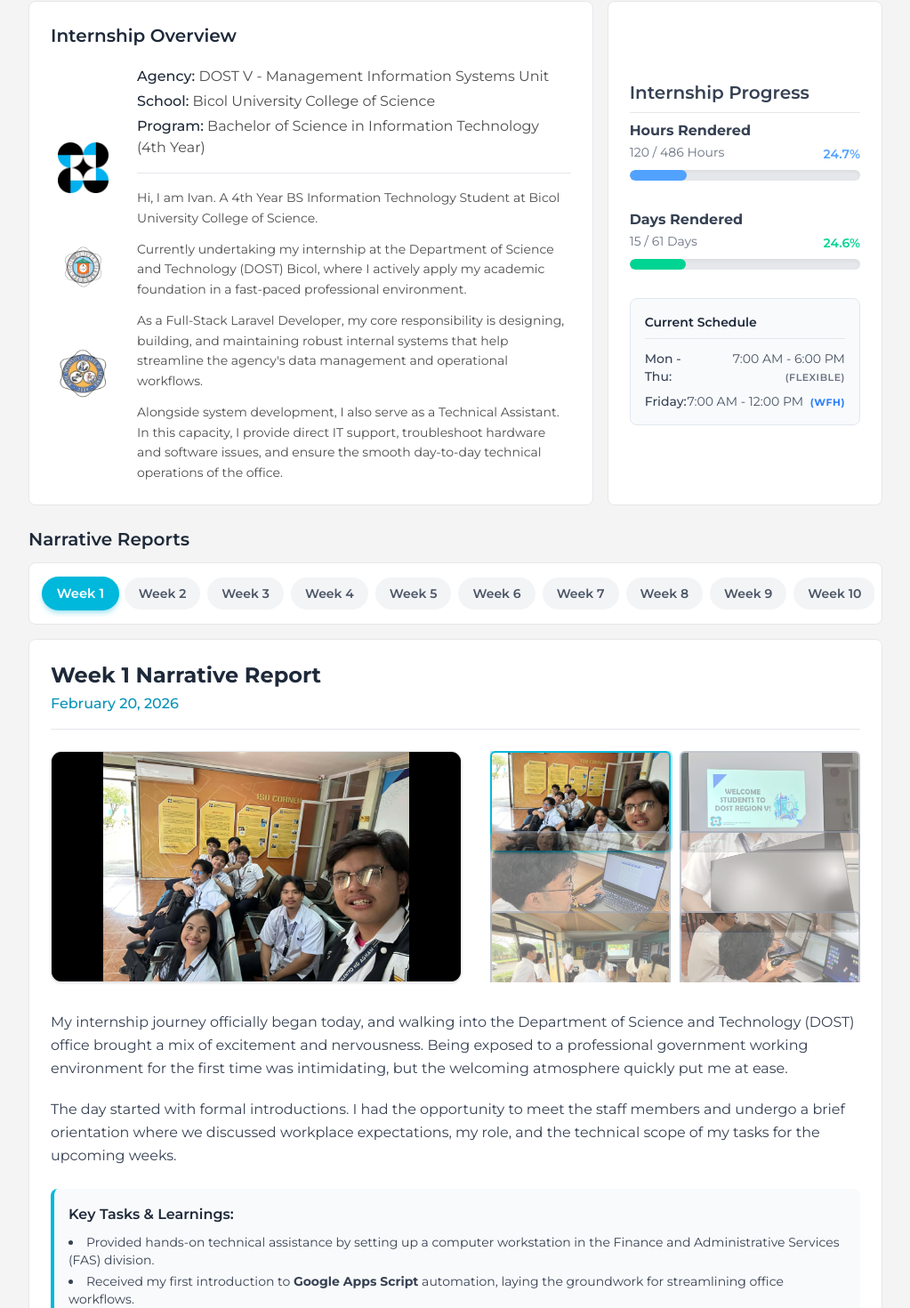
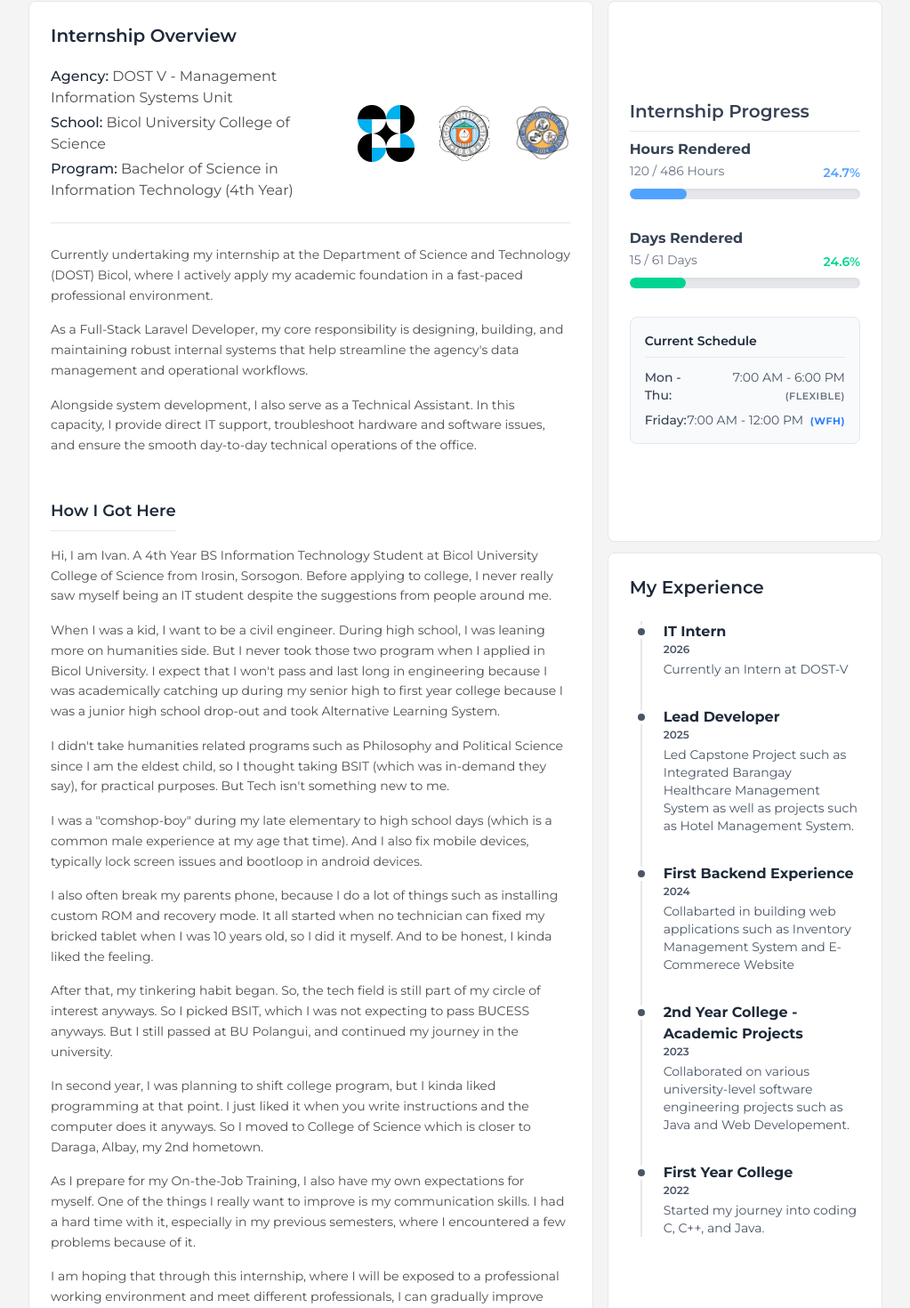
Before and after one commit to ybunnn-dev/ybunnn-blog, a Next.js app: page / in a window 1280 px wide. Shown: the part 497-1967 px from the top of the page at 89% size, without its empty margins (128-1151 px from the left). Built offline with nearby package versions, Linux system fonts and the light colour scheme.

Commit message:
added experience

```diff
--- a/app/page.tsx
+++ b/app/page.tsx
@@ -63,6 +63,11 @@
 const LazyInternshipProgress = dynamic(() => import("./sections/progress"), {
   ssr: false,
   loading: () => <SkeletonCard className="w-full h-full" />
+});
+
+const LazyExperience = dynamic(() => import("./sections/experience"), {
+  ssr: false,
+  loading:() => <SkeletonCard className="w-full h-full" />
 });
 
 export default function Home() {
@@ -175,8 +180,13 @@
           </div>
 
           {/* RIGHT COLUMN */}
-          <div className="col-span-1 lg:col-span-2">
-             <LazyInternshipProgress />
+          <div className="col-span-1 lg:col-span-2 grid grid-rows-5 gap-3">
+            <div className="row-span-2">
+              <LazyInternshipProgress />
+            </div>
+            <div className="row-span-3">
+              <LazyExperience />
+            </div>
           </div>
         </div>
 
--- /dev/null
+++ b/app/sections/experience.tsx
@@ -0,0 +1,29 @@
+export default function Experience() {
+  const timeline = [
+    { year: "2026", title: "IT Intern", desc: "Currently an Intern at DOST-V" },
+    { year: "2025", title: "Lead Developer", desc: "Led Capstone Project such as Integrated Barangay Healthcare Management System as well as projects such as Hotel Management System." },
+    { year: "2024", title: "First Backend Experience", desc: "Collabarted in building web applications such as Inventory Management System and E-Commerece Website" },
+    { year: "2023", title: "2nd Year College - Academic Projects", desc: "Collaborated on various university-level software engineering projects such as Java and Web Developement." },
+    { year: "2022", title: "First Year College", desc: "Started my journey into coding C, C++, and Java." },
+  ];
+
+  return (
+    <div className="bg-white dark:bg-[#1E293B] rounded-lg p-6 border border-gray-200 dark:border-gray-700 h-full transition-colors duration-300">
+      <h2 className="font-semibold text-xl mb-6 text-gray-800 dark:text-white">My Experience</h2>
+
+      {/* Timeline Container */}
+      <div className="relative border-l-2 border-gray-200 dark:border-gray-600 ml-3">
+        {timeline.map((item, index) => (
+          <div key={index} className="mb-8 pl-6 relative">
+            {/* Timeline Dot */}
+            <span className="absolute -left-[9px] top-1 w-4 h-4 rounded-full bg-gray-600 dark:bg-blue-600 border-4 border-white dark:border-[#1E293B]"></span>
+
+            <h3 className="font-bold text-gray-800 dark:text-white text-md">{item.title}</h3>
+            <span className="text-xs font-semibold text-gray-600 dark:text-blue-600 mb-1 block">{item.year}</span>
+            <p className="text-sm text-gray-600 dark:text-gray-400 mt-1">{item.desc}</p>
+          </div>
+        ))}
+      </div>
+    </div>
+  );
+}
--- a/app/sections/overview.tsx
+++ b/app/sections/overview.tsx
@@ -4,30 +4,29 @@
 
       <h2 className="font-semibold text-xl mb-5 text-gray-800 dark:text-white">Internship Overview</h2>
 
-      <div className="flex flex-col md:flex-row gap-6">
+      <div className="w-full">
 
-        {/* Left Side: Three Images Column */}
-        <div className="w-full md:w-1/8 flex-shrink-0 flex flex-row lg:flex-col gap-2 items-center justify-center">
-          <img src="/pictures/dost-logo.png" alt="DOST Bicol Logo" className="w-20 h-20 object-contain p-2" />
-          <img src="/pictures/bu-logo.png" alt="BU Logo" className="w-32 h-32 object-contain p-2" />
-          <img src="/pictures/cs-logo.png" alt="BUCS Logo" className="w-24 h-24 object-contain p-2" />
-        </div>
+        {/* Institutional Details & Logos Container */}
+        <div className="flex flex-col md:flex-row justify-between items-start md:items-center mb-6 border-b border-gray-200 dark:border-gray-700 pb-6 gap-4">
 
-        {/* Right Side: Details and Description Section */}
-        <div className="w-full md:w-7/8">
-
-          {/* Institutional Details */}
-          <div className="mb-4 space-y-1 text-md border-b border-gray-200 dark:border-gray-700 pb-4">
+          {/* Left Side: Text Details */}
+          <div className="space-y-1 text-md">
             <p><span className="font-medium text-gray-800 dark:text-gray-200">Agency:</span> DOST V - Management Information Systems Unit</p>
             <p><span className="font-medium text-gray-800 dark:text-gray-200">School:</span> Bicol University College of Science</p>
             <p><span className="font-medium text-gray-800 dark:text-gray-200">Program:</span> Bachelor of Science in Information Technology (4th Year)</p>
           </div>
 
-          {/* Internship Role Overview */}
-          <div className="text-sm leading-relaxed space-y-3">
-            <p>
-              Hi, I am Ivan. A 4th Year BS Information Technology Student at Bicol University College of Science.
-            </p>
+          {/* Right Side: Logos */}
+          <div className="flex flex-row gap-4 items-center shrink-0">
+            <img src="/pictures/dost-logo.png" alt="DOST Bicol Logo" className="w-16 h-16 object-contain" />
+            <img src="/pictures/bu-logo.png" alt="BU Logo" className="w-20 h-20 object-contain" />
+            <img src="/pictures/cs-logo.png" alt="BUCS Logo" className="w-16 h-16 object-contain" />
+          </div>
+
+        </div>
+
+        {/* Current Role Overview (Moved to Top) */}
+        <div className="text-sm leading-relaxed space-y-4">
           <p>
             Currently undertaking my internship at the Department of Science and Technology (DOST) Bicol, where I actively apply my academic foundation in a fast-paced professional environment.
           </p>
@@ -37,11 +36,51 @@
           <p>
             Alongside system development, I also serve as a Technical Assistant. In this capacity, I provide direct IT support, troubleshoot hardware and software issues, and ensure the smooth day-to-day technical operations of the office.
           </p>
+
+          {/* Transition Subheading */}
+          <h3 className="font-semibold text-lg mt-8 mb-4 text-gray-800 dark:text-white border-b border-gray-200 dark:border-gray-700 pb-2 inline-block">
+            How I Got Here
+          </h3>
+
+          {/* Personal Journey (Exact words retained) */}
+          <p>
+            Hi, I am Ivan. A 4th Year BS Information Technology Student at Bicol University College of Science from Irosin, Sorsogon. Before applying to college, I never really saw myself being an IT student despite the suggestions from people around me.
+          </p>
+
+          <p>
+            When I was a kid, I want to be a civil engineer. During high school, I was leaning more on humanities side. But I never took those two program when I applied in Bicol University. I expect that I won't pass and last long in engineering because I was academically catching up during my senior high to first year college because I was a junior high school drop-out and took Alternative Learning System.
+          </p>
+
+          <p>
+            I didn't take humanities related programs such as Philosophy and Political Science since I am the eldest child, so I thought taking BSIT (which was in-demand they say), for practical purposes. But Tech isn't something new to me.
+          </p>
+
+          <p>
+            I was a "comshop-boy" during my late elementary to high school days (which is a common male experience at my age that time). And I also fix mobile devices, typically lock screen issues and bootloop in android devices.
+          </p>
+
+          <p>
+            I also often break my parents phone, because I do a lot of things such as installing custom ROM and recovery mode. It all started when no technician can fixed my bricked tablet when I was 10 years old, so I did it myself. And to be honest, I kinda liked the feeling.
+          </p>
+
+          <p>
+            After that, my tinkering habit began. So, the tech field is still part of my circle of interest anyways. So I picked BSIT, which I was not expecting to pass BUCESS anyways. But I still passed at BU Polangui, and continued my journey in the university.
+          </p>
+
+          <p>
+            In second year, I was planning to shift college program, but I kinda liked programming at that point. I just liked it when you write instructions and the computer does it anyways. So I moved to College of Science which is closer to Daraga, Albay, my 2nd hometown.
+          </p>
+
+          <p>
+            As I prepare for my On-the-Job Training, I also have my own expectations for myself. One of the things I really want to improve is my communication skills. I had a hard time with it, especially in my previous semesters, where I encountered a few problems because of it.
+          </p>
+
+          <p>
+            I am hoping that through this internship, where I will be exposed to a professional working environment and meet different professionals, I can gradually improve how I communicate and express myself. I see this as an opportunity not just to grow technically, but also personally.
+          </p>
         </div>
 
       </div>
     </div>
-
-    </div>
   );
 }
```
Lines whose indentation alone changed are shown as unchanged.
